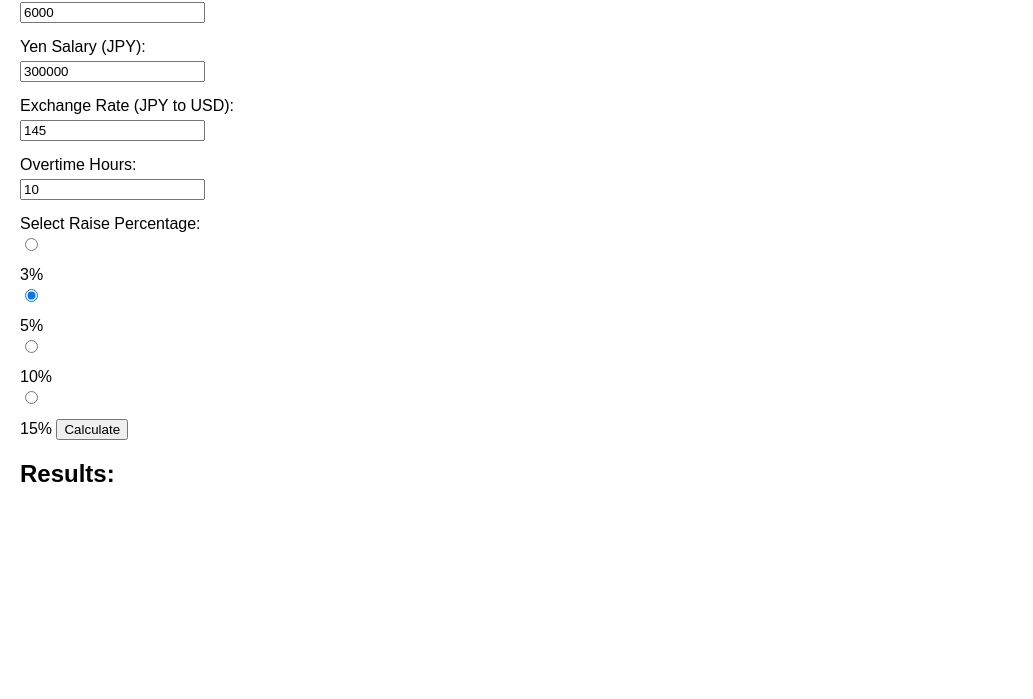
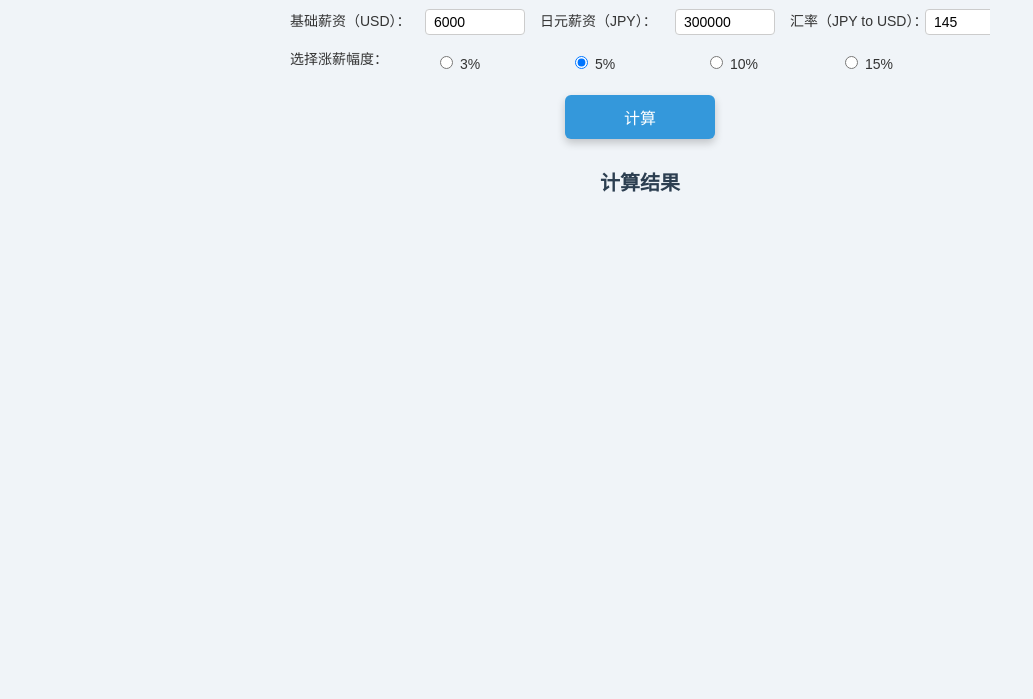
Before and after one commit to matrixantai/matrixantai.github.io, a plain HTML site: page index.html in a window 1280 px wide. Shown: the part 101-800 px from the top of the page, without its empty margins (0-1033 px from the left). Drawn offline with Linux system fonts and the light colour scheme.

Commit message:
Add files via upload

```diff
--- a/index.html
+++ b/index.html
@@ -1,49 +1,128 @@
 <!DOCTYPE html>
-<html lang="en">
+<<html lang="zh-CN">
 <head>
-    <meta charset="UTF-8">
-    <meta name="viewport" content="width=device-width, initial-scale=1.0">
-    <title>Salary Calculator</title>
+<meta charset="UTF-8" />
+<meta name="viewport" content="width=device-width, initial-scale=1.0" />
+<title>薪资涨幅计算器</title>
 <style>
     body {
-            font-family: Arial, sans-serif;
+        font-family: "微软雅黑", Arial, sans-serif;
+        background-color: #f0f4f8;
         margin: 20px;
+        padding: 10px;
+        max-width: 700px;
+        margin-left: auto;
+        margin-right: auto;
+        color: #333;
+        line-height: 1.4;
+        font-size: 14px;
     }
-        input {
-            margin-top: 5px;
+    h1 {
+        text-align: center;
+        font-size: 22px;
+        color: #2c3e50;
         margin-bottom: 15px;
+    }
+    .form-row {
+        display: flex;
+        flex-wrap: nowrap;
+        align-items: center;
+        gap: 15px;
+        margin-bottom: 10px;
+        overflow-x: auto; /* 横向滚动，如果内容太长 */
+    }
+    label {
+        white-space: nowrap;
+        min-width: 120px;
+    }
+    input[type="number"] {
+        width: 100px;
+        padding: 4px 8px;
+        border: 1px solid #ccc;
+        border-radius: 4px;
+        font-size: 14px;
+        box-sizing: border-box;
+    }
+    /* 水平排列的输入框 */
+    .input-row {
+        display: flex;
+        flex-wrap: nowrap;
+        gap: 10px;
+        margin-bottom: 10px;
+        align-items: center;
+    }
+    /* 选择涨薪比例的组 */
+    .radio-group {
+        display: flex;
+        gap: 15px;
+        align-items: center;
+        margin-left: 10px;
+        margin-top: 8px;
+        flex-wrap: nowrap;
+    }
+    /* 按钮样式 */
+    button {
         display: block;
+        width: 150px;
+        margin: 20px auto;
+        padding: 10px;
+        font-size: 16px;
+        color: #fff;
+        background-color: #3498db;
+        border: none;
+        border-radius: 6px;
+        cursor: pointer;
+        box-shadow: 0 4px 8px rgba(0,0,0,0.2);
+        transition: background-color 0.3s, transform 0.2s;
+    }
+    button:hover {
+        background-color: #2980b9;
+        transform: translateY(-2px);
+    }
+    h2 {
+        text-align: center;
+        font-size: 20px;
+        color: #2c3e50;
+        margin-top: 30px;
+    }
+    p {
+        font-size: 16px;
+        text-align: center;
+        margin-top: 10px;
+        line-height: 1.4;
     }
 </style>
 </head>
 <body>
-    <h1>Salary Calculation</h1>
+<h1>薪资涨幅计算器</h1>
 
-    <label for="baselineSalary">Baseline Salary (USD):</label>
-    <input type="number" id="baselineSalary" value="6000">
+<div class="form-row">
+    <label for="baselineSalary">基础薪资（USD）：</label>
+    <input type="number" id="baselineSalary" value="6000" />
 
-    <label for="yenSalary">Yen Salary (JPY):</label>
-    <input type="number" id="yenSalary" value="300000">
+    <label for="yenSalary">日元薪资（JPY）：</label>
+    <input type="number" id="yenSalary" value="300000" />
 
-    <label for="exchangeRate">Exchange Rate (JPY to USD):</label>
-    <input type="number" step="0.01" id="exchangeRate" value="145">
+    <label for="exchangeRate">汇率（JPY to USD）：</label>
+    <input type="number" step="0.01" id="exchangeRate" value="145" />
 
-    <label for="overtimeHours">Overtime Hours:</label>
-    <input type="number" id="overtimeHours" value="10">
+    <label for="overtimeHours">加班小时数：</label>
+    <input type="number" id="overtimeHours" value="10" />
+</div>
 
-    <label>Select Raise Percentage:</label>
-    <input type="radio" id="raise3" name="raisePercentage" value="3">
-    <label for="raise3">3%</label>
-    <input type="radio" id="raise5" name="raisePercentage" value="5" checked>
-    <label for="raise5">5%</label>
-    <input type="radio" id="raise10" name="raisePercentage" value="10">
-    <label for="raise10">10%</label>
-    <input type="radio" id="raise15" name="raisePercentage" value="15">
-    <label for="raise15">15%</label>
+<div class="form-row">
+    <label>选择涨薪幅度：</label>
+    <div class="radio-group">
+        <label><input type="radio" name="raisePercentage" value="3"> 3%</label>
+        <label><input type="radio" name="raisePercentage" value="5" checked> 5%</label>
+        <label><input type="radio" name="raisePercentage" value="10"> 10%</label>
+        <label><input type="radio" name="raisePercentage" value="15"> 15%</label>
+    </div>
+</div>
 
-    <button onclick="calculateSalary()">Calculate</button>
+<button onclick="calculateSalary()">计算</button>
 
-    <h2>Results:</h2>
+<h2>计算结果</h2>
 <p id="monthlySalary"></p>
 <p id="yenAndUSD"></p>
 
```
Lines whose indentation alone changed are shown as unchanged.
